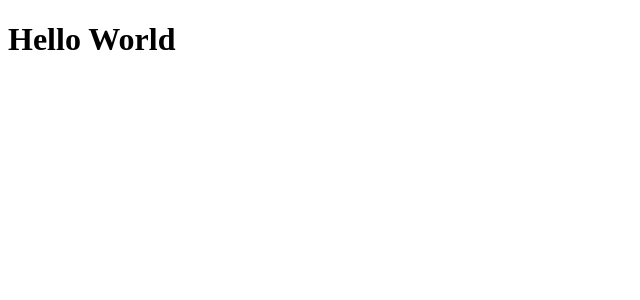
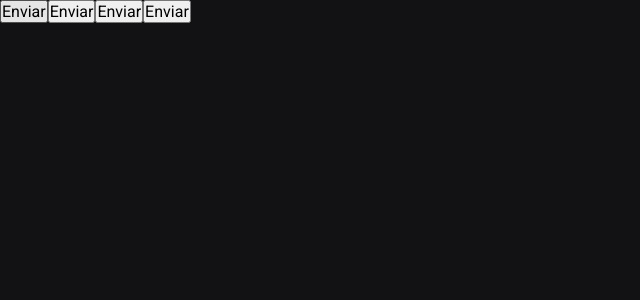
Before and after one commit to vmaguiar/ignite-timer, a React (Vite) app: page / in a window 1280 px wide. Shown: the top 300 px of the page, without its empty margins (0-640 px from the left). Built offline with nearby package versions, Linux system fonts and the light colour scheme.

Commit message:
feat: creates and use button component

```diff
--- a/src/App.tsx
+++ b/src/App.tsx
@@ -1,8 +1,18 @@
+import { Button } from "./components/Button";
+
+import { ThemeProvider } from "styled-components";
+import { defaultTheme } from "./styles/themes/default";
+import { GlobalStyle } from "./styles/global";
+
 export function App() {
 
   return (
-    <>
-      <h1>Hello World</h1>
-    </>
+    <ThemeProvider theme={defaultTheme}>
+      <GlobalStyle />
+      <Button />
+      <Button />
+      <Button />
+      <Button />
+    </ThemeProvider>
   )
 }
--- /dev/null
+++ b/src/components/Button.tsx
@@ -0,0 +1,3 @@
+export function Button() {
+  return <button>Enviar</button>
+}
```
